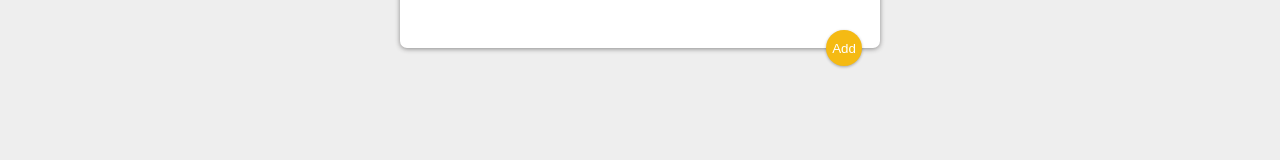
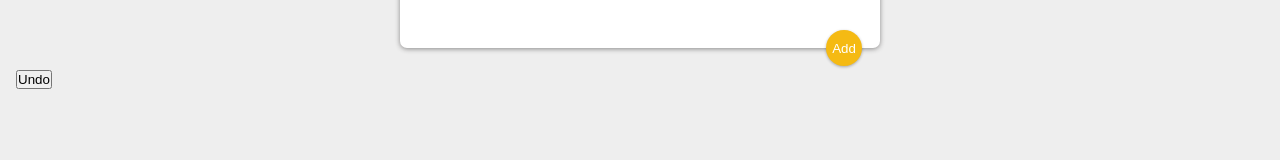
Before and after one commit to shahhardik4599/Keeper-App, a React (Create React App) app in the folder my-app/: page / in a window 1280 px wide. Shown: the part 197-357 px from the top of the page. Built offline with nearby package versions, Linux system fonts and the light colour scheme; a web font is replaced by a local one.

Commit message:
setting undo button

```diff
--- a/my-app/src/components/App.jsx
+++ b/my-app/src/components/App.jsx
@@ -4,7 +4,7 @@ import Footer from "./Footer";
 import Note from "./Note";
 import notes from "../notes";
 import CreateArea from "./CreateArea";
-
+import Undo from "./Undo";
 
 
 function App(){
@@ -17,17 +17,34 @@ function App(){
       });
    }
 
+   const [undo,setUndo] = useState([]);
+
    function deleteNote(id){
+
+      // setUndo( () => {
+      //    return noteItem[id];
+      // })
+
       setNotes(prevNotes => {
          return prevNotes.filter((noteItem , index) => {
             return index !== id;
          } )
       })
+      setUndo(prevNotes => {
+         return prevNotes.filter((noteItem , index) => {
+            return index == id;
+         } )
+      })
+   }
+
+   function undoNote(){
+      return addNote(undo);
    }
 
    return <div>
         <Header />
         <CreateArea onAdd={addNote}/>
+        <Undo onUndo = {undoNote}/>
          {notes.map( (noteitem , index) => {
                         return <Note
                            key = {index}
--- /dev/null
+++ b/my-app/src/components/Undo.jsx
@@ -0,0 +1,8 @@
+import React from "react";
+
+function handleUndo(props){
+
+    return <button onClick={props.onUndo}>Undo</button>
+}
+
+export default handleUndo;
```
